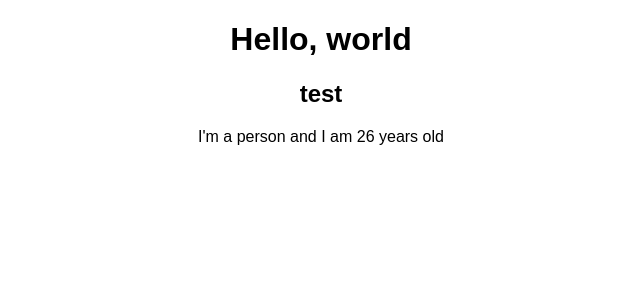
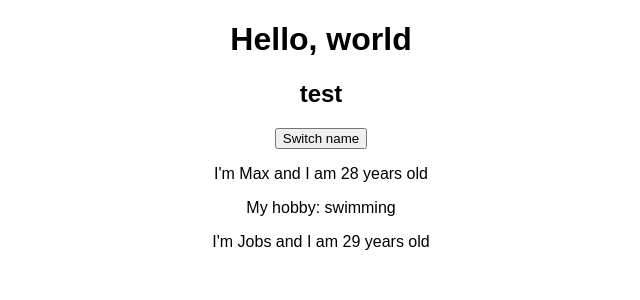
Before and after one commit to xmyLydia/React, a React (Create React App) app in the folder react-complete-guide/: page / in a window 1280 px wide. Shown: the top 300 px of the page, without its empty margins (319-959 px from the left). Built offline with nearby package versions, Linux system fonts and the light colour scheme.

Commit message:
state and props

```diff
--- a/react-complete-guide/src/App.js
+++ b/react-complete-guide/src/App.js
@@ -3,12 +3,21 @@ import './App.css';
 import Person from './Person/Person';
 
 class App extends Component {
+  state = {
+    persons: [
+      { name: 'Max', age: 28 },
+      { name: 'Jobs', age: 29 },
+      { name: 'Stephanie', age: 26 }
+    ]
+  }
   render() {
     return (
       <div className="App">
         <h1>Hello, world</h1>
         <h2>test</h2>
-        <Person />
+        <button>Switch name</button>
+        <Person name={this.state.persons[0].name}age={this.state.persons[0].age}>My hobby: swimming</Person>
+        <Person name={this.state.persons[1].name}age={this.state.persons[1].age} />
       </div>
     );
     // return React.createElement('div', {className: 'App'}, React.createElement('h1', null, 'Hi'));
--- a/react-complete-guide/src/Person/Person.js
+++ b/react-complete-guide/src/Person/Person.js
@@ -1,7 +1,12 @@
 import React from 'react';
 
-const person = () => {
-    return <p>I'm a person and I am { Math.floor(Math.random()*30)} years old</p>
+const person = (props) => {
+    return (
+        <div>
+            <p>I'm {props.name} and I am {props.age} years old</p>
+            <p>{props.children}</p>
+        </div>
+    )
 };
 
 export default person;
```
